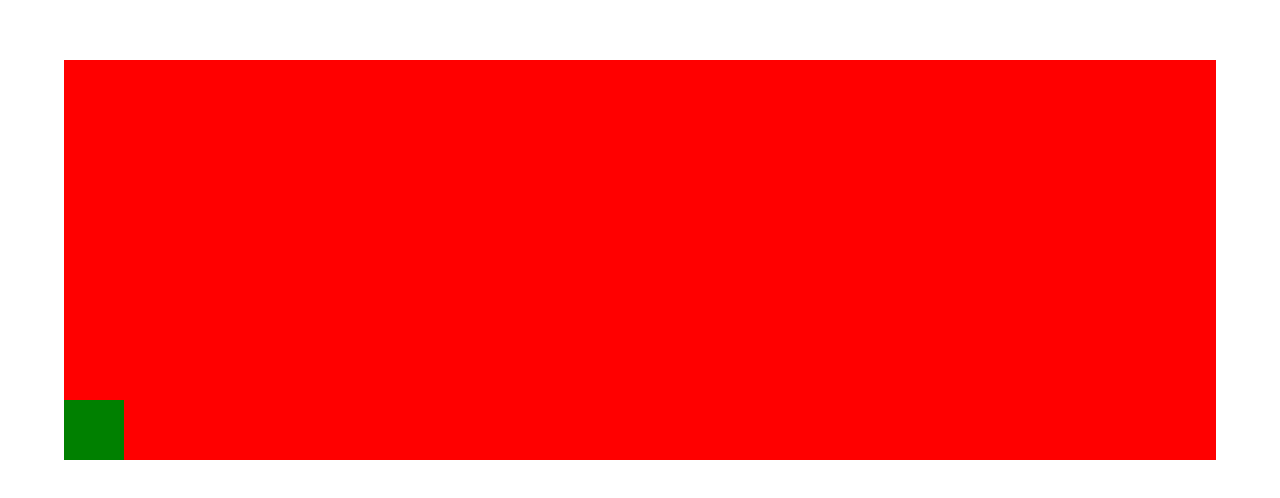
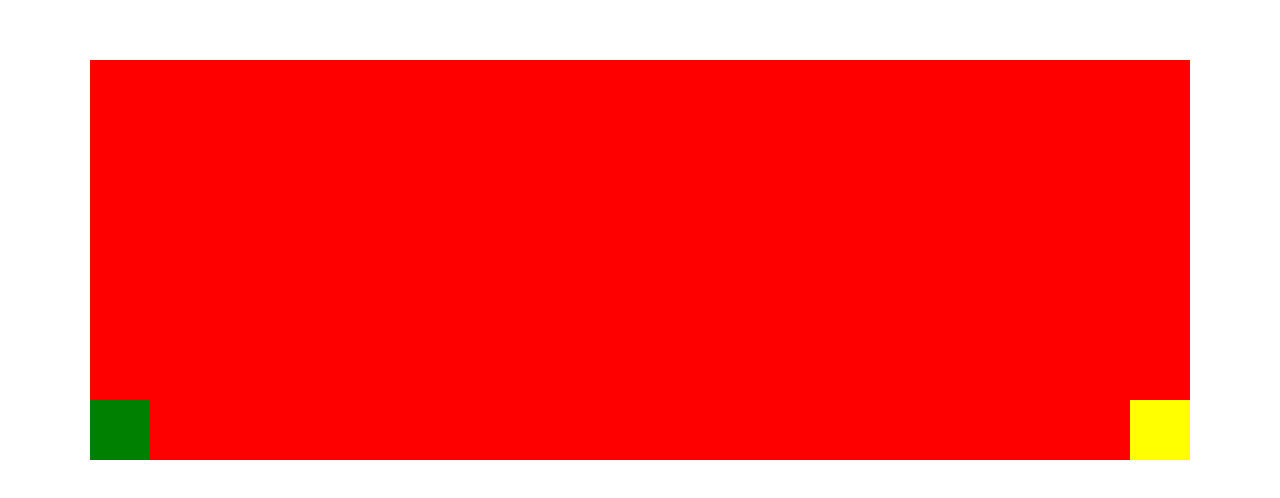
Before and after one commit to DausterBarbosa/DinoGame, a plain HTML site: page index.html in a window 1280 px wide. Shown: the part 140-638 px from the top of the page. Drawn offline with Linux system fonts and the light colour scheme.

Commit message:
Obstacle done

```diff
--- a/script.js
+++ b/script.js
@@ -1,8 +1,29 @@
 const dino = document.querySelector(".dino");
+const gameContainer = document.querySelector(".gameContainer");
 
 var dinoPosition = 0;
+var obstaclePosition = 0;
 
 var dinoJumping = false;
+
+function createObstacle(){
+    const obstacle = document.createElement("div");
+    obstacle.classList.add("obstacle");
+    gameContainer.appendChild(obstacle);
+
+    const obstacleInterval = setInterval(() => {
+        if(obstaclePosition === 1100){
+            clearInterval(obstacleInterval);
+            gameContainer.removeChild(obstacle);
+            obstaclePosition = 0;
+        } else {
+            obstaclePosition += 10;
+            obstacle.style.right = obstaclePosition + "px";
+        }
+    }, 20);
+
+    setTimeout(createObstacle, 5000);
+}
 
 function dinoJump(event){
     if(event.keyCode === 32 && dinoJumping === false){
@@ -33,3 +54,4 @@ function dinoJump(event){
 }
 
 document.addEventListener("keydown", dinoJump);
+createObstacle();
--- a/style.css
+++ b/style.css
@@ -13,9 +13,10 @@ body {
 
 .gameContainer {
     background: red;
-    width: 90%;
     height: 400px;
     position: relative;
+    overflow: hidden;
+    width: 1100px;
 }
 
 .dino {
@@ -25,3 +26,12 @@ body {
     position: absolute;
     bottom: 0;
 }
+
+.obstacle {
+    width: 60px;
+    height: 60px;
+    background: yellow;
+    position: absolute;
+    bottom: 0;
+    right: 0;
+}
```
